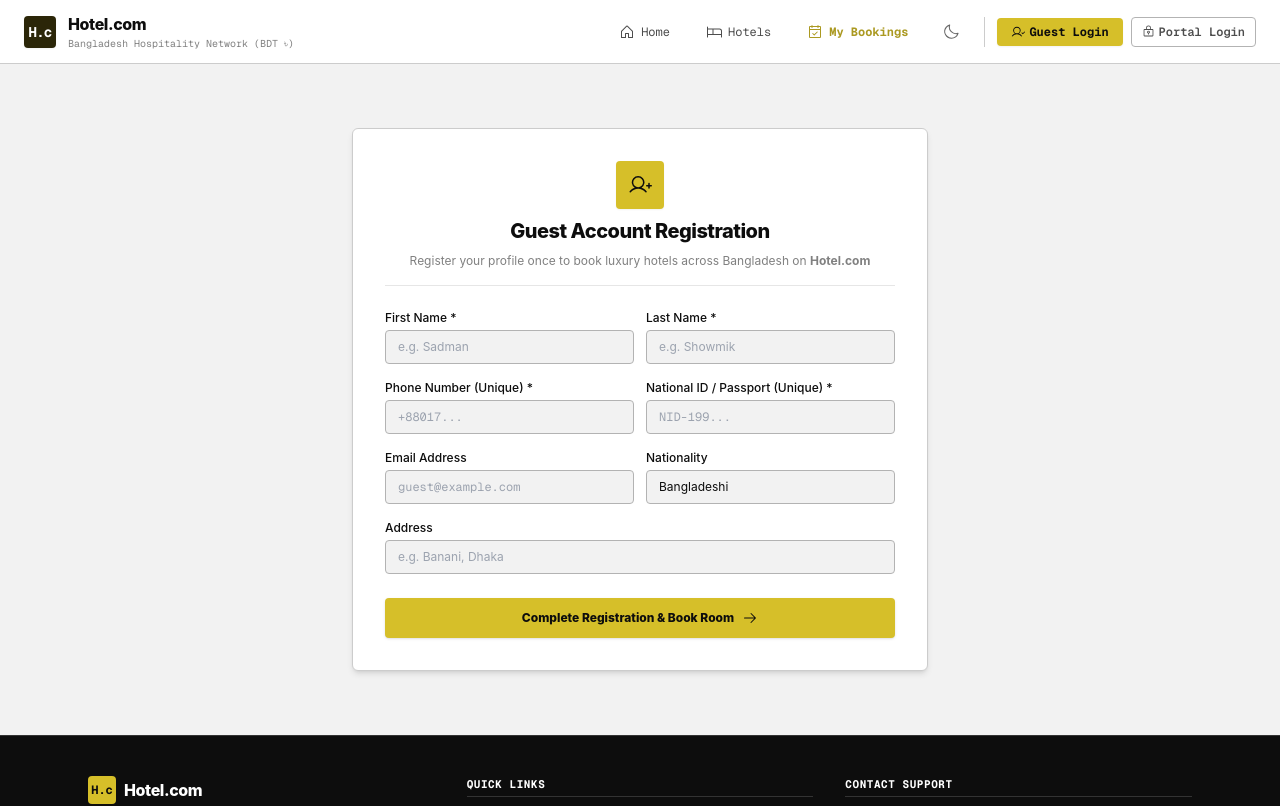
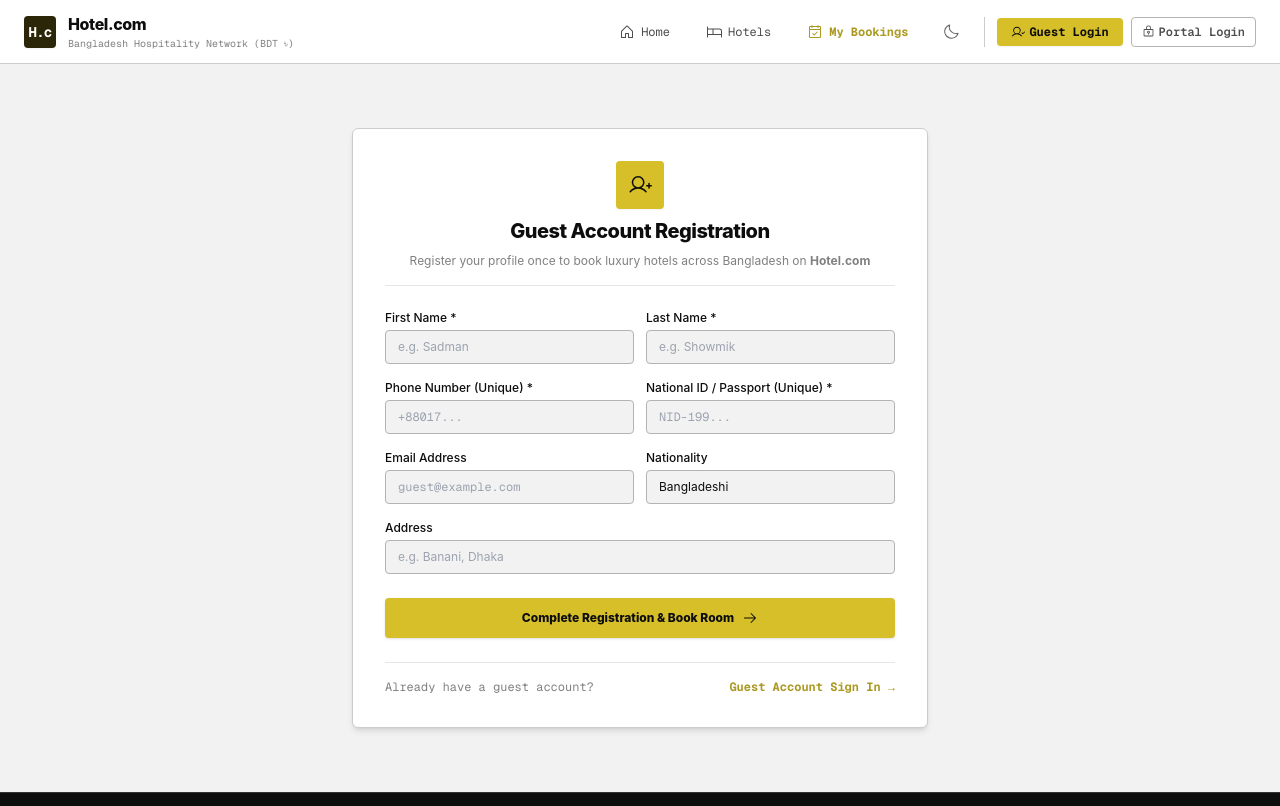
Before and after one commit to sabbir-404/Hotel-Management-Database-System, a React (Vite) app in the folder client/: page /register in a window 1280 px wide. Shown: the top 806 px of the page. Built offline with nearby package versions, Linux system fonts and the light colour scheme.

Commit message:
feat: add Guest Login link to registration page

```diff
--- a/client/src/pages/RegisterPage.tsx
+++ b/client/src/pages/RegisterPage.tsx
@@ -5,9 +5,7 @@ import { useAuth } from '../context/AuthContext';
 import {
   UserPlus,
   ArrowRight,
-  Sparkle,
   CheckCircle,
-  ShieldCheck,
   CircleNotch
 } from '@phosphor-icons/react';
 
@@ -197,12 +195,12 @@ export const RegisterPage: React.FC = () => {
 
         </form>
 
-        {/* <div className="pt-4 border-t border-acc-100 dark:border-acc-800 flex justify-between items-center text-xs font-mono">
-          <span className="text-acc-500">Already registered or a staff member?</span>
-          <Link to="/login" className="text-brand-600 dark:text-brand-400 font-bold hover:underline">
-            Sign in to Portal →
+        <div className="pt-4 border-t border-acc-100 dark:border-acc-800 flex justify-between items-center text-xs font-mono">
+          <span className="text-acc-500">Already have a guest account?</span>
+          <Link to="/guest-login" className="text-brand-600 dark:text-brand-400 font-bold hover:underline">
+            Guest Account Sign In →
           </Link>
-        </div> */}
+        </div>
 
       </div>
     </div>
```
